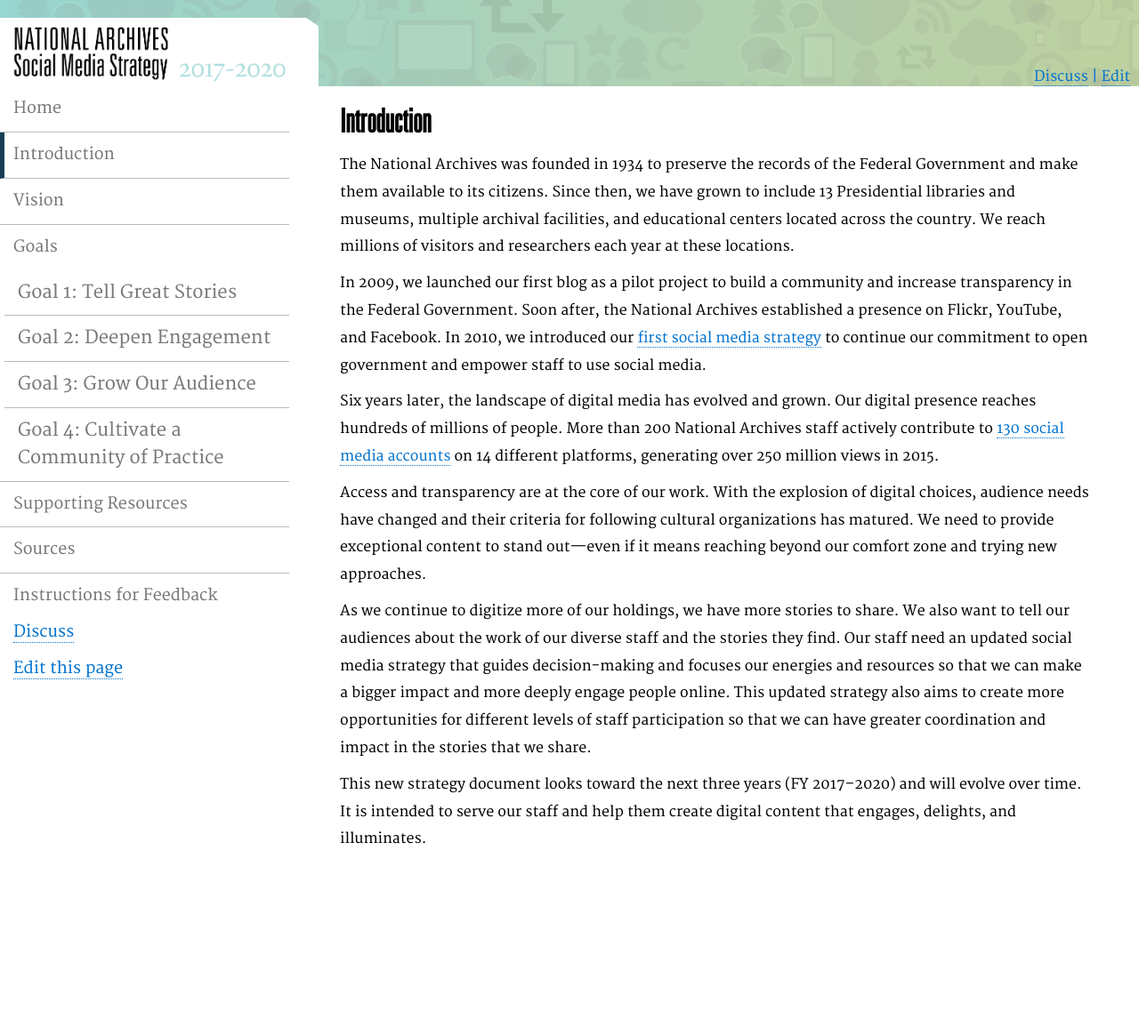
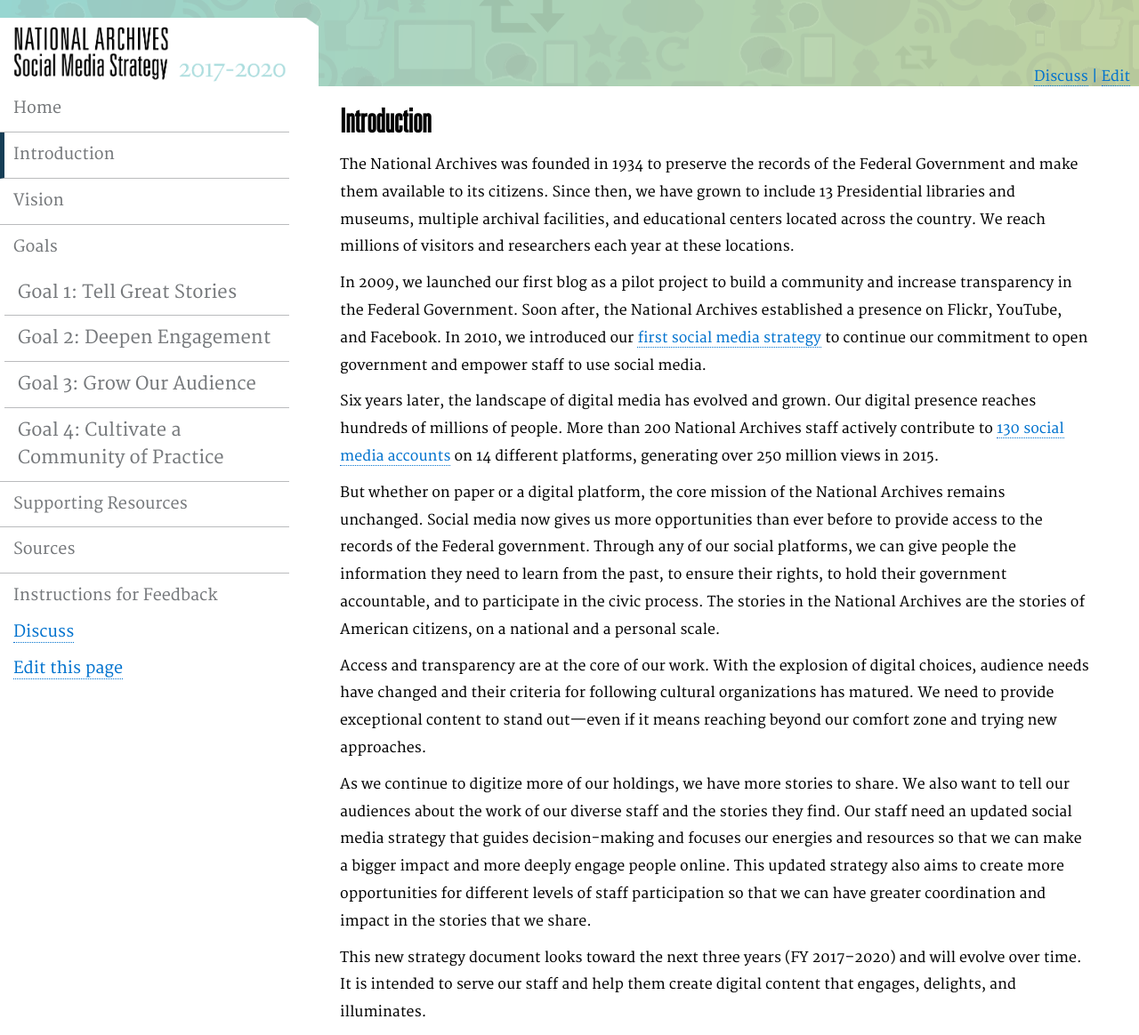
Before and after one commit to usnationalarchives/social-media-strategy, a Jekyll site: the page built from pages/introduction.md, in a window 1280 px wide. Shown: the whole page at 89% size. Built offline with Jekyll 4.4.1, drawn with Linux system fonts in a browser that asks for light colours; before the commit the page ends 969 px from its top, so only the background shows below that.

Commit message:
Update introduction.md

```diff
--- a/pages/introduction.md
+++ b/pages/introduction.md
@@ -13,6 +13,8 @@
 
 Six years later, the landscape of digital media has evolved and grown. Our digital presence reaches hundreds of millions of people. More than 200 National Archives staff actively contribute to <a href="http://www.archives.gov/social-media/">130 social media accounts</a> on 14 different platforms, generating over 250 million views in 2015.
 
+But whether on paper or a digital platform, the core mission of the National Archives remains unchanged. Social media now gives us more opportunities than ever before to provide access to the records of the Federal government. Through any of our social platforms, we can give people the information they need to learn from the past, to ensure their rights, to hold their government accountable, and to participate in the civic process. The stories in the National Archives are the stories of American citizens, on a national and a personal scale.
+
 Access and transparency are at the core of our work. With the explosion of digital choices, audience needs have changed and their criteria for following cultural organizations has matured. We need to provide exceptional content to stand out—even if it means reaching beyond our comfort zone and trying new approaches.
 
 As we continue to digitize more of our holdings, we have more stories to share. We also want to tell our audiences about the work of our diverse staff and the stories they find. Our staff need an updated social media strategy that guides decision-making and focuses our energies and resources so that we can make a bigger impact and more deeply engage people online. This updated strategy also aims to create more opportunities for different levels of staff participation so that we can have greater coordination and impact in the stories that we share.
```
